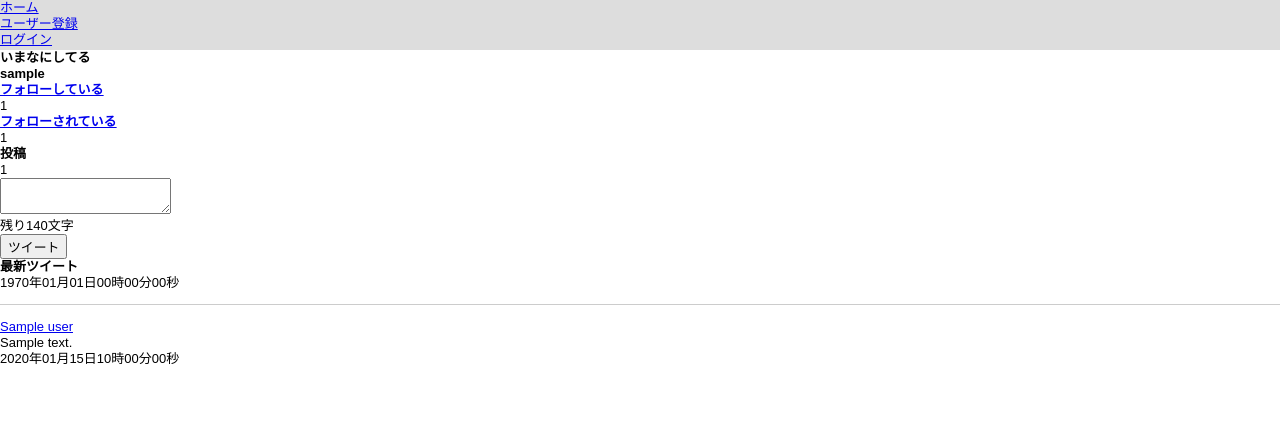
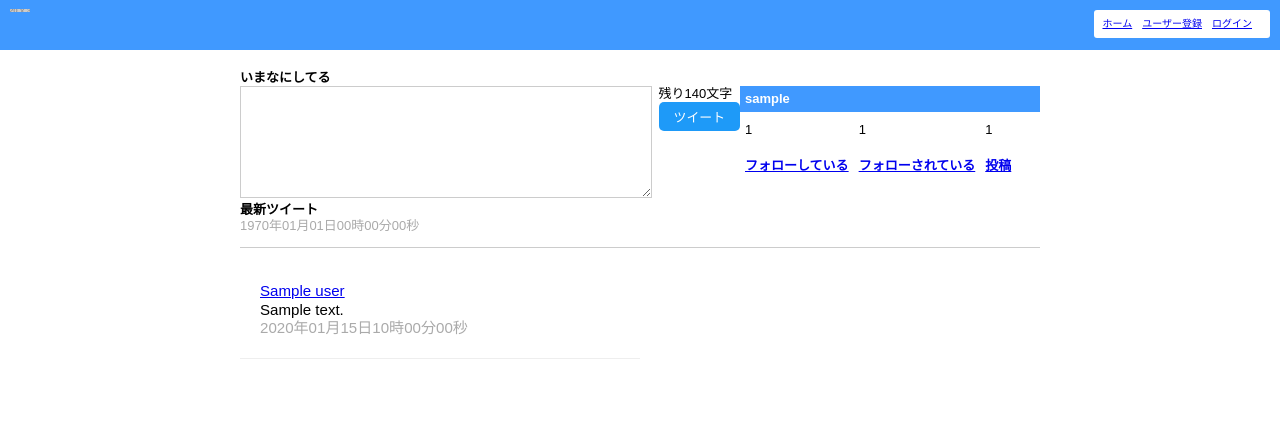
Before and after one commit to kakenn/lab_skillup, a CakePHP app: the page made by app/View/Tweet/index.ctp in a window 1280 px wide. Shown: the top 428 px of the page. Run offline with PHP 8.4 and a stand-in for CakePHP, Linux system fonts and the light colour scheme; the template is opened without the code that fills it: most values are stand-ins (such as "Sample title", 1, 10 or a date in 2020); grey boxes labelled with a size stand in for pictures from a placeholder-image service; form fields are guessed from the names that the template uses; data that the repository does not hold is empty; some libraries are stand-ins or nearby versions.

Commit message:
デザインの実装。

```diff
--- a/app/Controller/SearchController.php
+++ b/app/Controller/SearchController.php
@@ -21,6 +21,7 @@ class SearchController extends AppController {
 			$result=null;
 		}
 		$this->set('word',$word);
+		$this->set('page',$page);
 		$this->set('result',$result);
 	}
 	public function follow($id=null){
--- a/app/View/Layouts/default.ctp
+++ b/app/View/Layouts/default.ctp
@@ -25,7 +25,8 @@
 <body>
 	<div id="container">
 		<div id="header">
-			<ul>
+			<?php echo $this->Html->link('<img src="http://placehold.jp/20/3d4070/ffffff/200x35.png?text=Twitter" alt="">',array('controller'=>'tweet','action'=>'index'),array('escape' => false)) ?>
+			<ul class="cf">
 				<?php if($user): ?>
 				<li><?php echo $this->Html->link('ホーム',array('controller'=>'tweet','action'=>'index'))?></li>
 				<li><?php echo $this->Html->link('友達を検索',array('controller'=>'search','action'=>'index'))?></li>
--- a/app/View/Tweet/index.ctp
+++ b/app/View/Tweet/index.ctp
@@ -1,20 +1,28 @@
 <h1>いまなにしてる</h1>
 <div id="userInfo">
 	<h2><?php echo $userInfo['User']['username']; ?></h2>
-	<h3><?php echo $this->Html->link('フォローしている',array('controller'=>'user','action'=>'follow','id'=>$user['username'])) ?></h3>
-	<p class="follow"><?php echo count($userInfo['Connection']['follow']) ?></p>
-	<h3><?php echo $this->Html->link('フォローされている',array('controller'=>'user','action'=>'follower','id'=>$user['username'])) ?></h3>
-	<p class="follower"><?php echo count($userInfo['Connection']['follower']) ?></p>
-	<h3>投稿</h3>
-	<p class="follower"><?php echo $userInfo['Connection']['count'] ?></p>
+	<table>
+		<tr>
+			<td><?php echo count($userInfo['Connection']['follow']) ?></td>
+			<td><?php echo count($userInfo['Connection']['follower']) ?></td>
+			<td><?php echo $userInfo['Connection']['count'] ?></td>
+		</tr>
+		<tr>
+			<th><?php echo $this->Html->link('フォローしている',array('controller'=>'user','action'=>'follow','id'=>$user['username'])) ?></th>
+			<th><?php echo $this->Html->link('フォローされている',array('controller'=>'user','action'=>'follower','id'=>$user['username'])) ?></th>
+			<th><?php echo $this->Html->link('投稿',array('controller'=>'user','action'=>'index','id'=>$user['username'])) ?></th>
+		</tr>
+	</table>
 </div>
 <?php echo $this->Html->script('script'); ?>
 <?php echo $this->Form->create('Tweet'); ?>
 <?php echo $this->Session->flash(); ?>
 <?php echo $this->Form->error('text'); ?>
 <?php echo $this->Form->textarea('text',array('label'=>false,'id'=>'tweetBox')); ?>
-<p>残り<span id="strNum">140</span>文字</p>
-<?php echo $this->Form->submit('ツイート',array('id'=>'tweetBtn')); ?>
+<div id="submitBox">
+	<p>残り<span id="strNum">140</span>文字</p>
+	<?php echo $this->Form->submit('ツイート',array('id'=>'tweetBtn')); ?>
+</div>
 <?php echo $this->Form->end(); ?>
 <?php if(isset($userInfo['Tweet'][0])): ?>
 <div id="newTweet">
@@ -36,11 +44,11 @@
 				<dd><?php echo str_replace("\n",'<br>',$value['Tweet']['text']) ?></dd>
 			</dl>
 			<p class="date"><?php echo date('Y年m月d日H時i分s秒',strtotime($value['Tweet']['created'])) ?></p>
-			<?php if($value['User']['id']==$user['id']) echo $this->form->postLink('削除',array('action'=>'delete', $value['Tweet']['id']),array(),'削除しますか？'); ?>
+			<?php if($value['User']['id']==$user['id']) echo $this->form->postLink('削除',array('action'=>'delete', $value['Tweet']['id']),array('class'=>'delBtn'),'削除しますか？'); ?>
 		</li>
 	<?php endforeach; ?>
 </ul>
-<div id="page">
+<div id="page" class="cf">
 	<?php
 	if($tweetData['next']){
 		echo $this->Html->link('次のページへ',array('action'=>'index',$page+1));
--- a/app/webroot/sass/_mixin.scss
+++ b/app/webroot/sass/_mixin.scss
@@ -17,3 +17,12 @@
 .tac{
 	text-align: center !important;
 }
+.cf:after {
+  content: " ";  /* 新しい要素を作る */
+  display: block;  /* ブロックレベル要素に */
+  clear: both;
+  height: 0;
+  width: 0;
+  opacity: 0;
+  visibility: hidden;
+}
--- a/app/webroot/sass/style.scss
+++ b/app/webroot/sass/style.scss
@@ -2,10 +2,126 @@
 @import "_reset";
 @import "_mixin";
 @import "compass";
+li{
+	list-style-type: none;
+}
 #header{
 	height: 50px;
 	width: 100%;
-	background: #ddd;
+	background: #4099FF;
+	img{
+		margin-top: 8px;
+		margin-left: 10px;
+	}
+	ul{
+		float: right;
+		background: #fff;
+		padding: 8px;
+		border-radius: 3px;
+		margin-top: 10px;
+		margin-right: 10px;
+		li{
+			float: left;
+			list-style: none;
+			font-size: $fz10;
+			margin-right: 10px;
+		}
+	}
+}
+#content{
+	padding: 20px 10px;
+	margin-bottom: 50px;
+	width: 800px;
+	margin: 0 auto;
+	.date{
+		color: #aaa;
+	}
+}
+#userInfo{
+	width: 300px;
+	float: right;
+	h2{
+		padding: 5px;
+		background: #4099FF;
+		color: #fff;
+	}
+	td,th{
+		padding: 10px 5px;
+	}
+}
+#page{
+	margin-top: 50px;
+	width: 400px;
+	a{
+		float: right;
+		cursor: pointer;
+		background: #1e9af8;
+		color: #fff;
+		border:none;
+		padding: 5px 15px;
+		border-radius: 5px;
+		-webkit-transition: 100ms linear;
+		-moz-transition: 100ms linear;
+		-ms-transition: 100ms linear;
+		-o-transition: 100ms linear;
+		transition: 100ms linear;
+		text-decoration: none;
+		&:hover{
+			background: #80c6fa;
+		}
+		&:disabled,
+		&.disabled{
+			background: #ccc;
+			cursor: not-allowed;
+		}
+	}
+}
+#tweetBox{
+	border:1px solid #ccc;
+	width: 400px;
+	height: 100px;
+	padding: 5px;
+}
+#TweetIndexForm{
+	width: 412px;
+}
+#tweetList{
+	width: 400px;
+	font-size: $fz15;
+	li{
+		position: relative;
+		border-bottom: 1px solid #eee;
+		padding: 20px;
+	}
+	.delBtn{
+		position: absolute;
+		right: 0;
+		top: 50%;
+	}
+}
+#submitBox{
+	float: right;
+	#tweetBtn{
+		cursor: pointer;
+		background: #1e9af8;
+		color: #fff;
+		border:none;
+		padding: 5px 15px;
+		border-radius: 5px;
+		-webkit-transition: 100ms linear;
+		-moz-transition: 100ms linear;
+		-ms-transition: 100ms linear;
+		-o-transition: 100ms linear;
+		transition: 100ms linear;
+		&:hover{
+			background: #80c6fa;
+		}
+		&:disabled,
+		&.disabled{
+			background: #ccc;
+			cursor: not-allowed;
+		}
+	}
 }
 .form{
 	.dispErr{
@@ -60,11 +176,6 @@
 		}
 	}
 }
-#tweetList{
-	li{
-		margin-bottom: 20px;
-	}
-}
 .red{
 	color: #f00;
 }
```
Also changed, not shown: app/View/Search/index.ctp (+14 -4 lines), app/View/User/follow.ctp (+13 -7 lines), app/View/User/follower.ctp (+13 -7 lines), app/View/User/index.ctp (+14 -8 lines), app/webroot/css/style.css.
